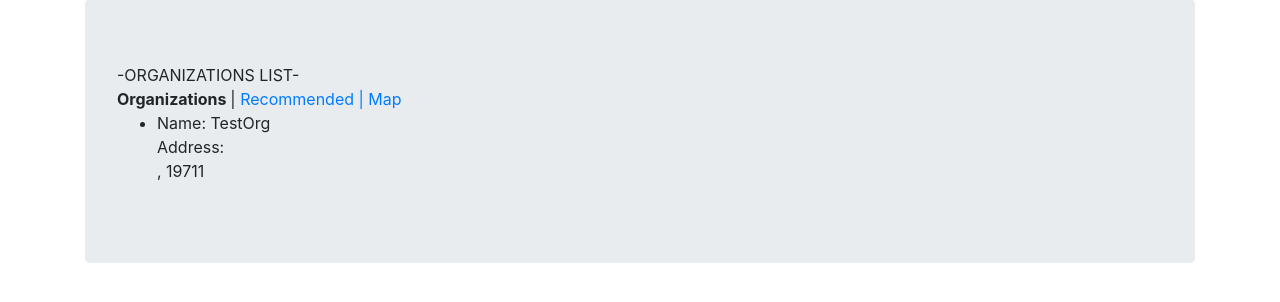
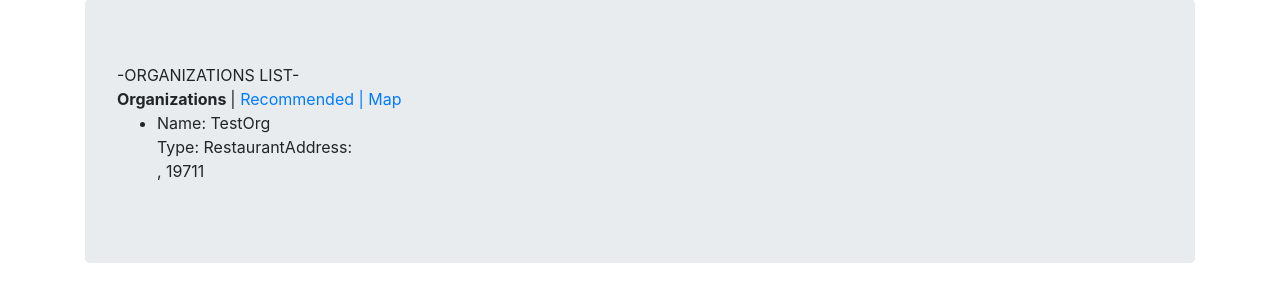
Before and after one commit to Delaware2016/team-2, a PHP site: page /org_list.php in a window 1280 px wide. Shown: the part 177-479 px from the top of the page. Run offline with PHP 8.4, Linux system fonts and the light colour scheme; data comes from the database, SQL or seed files in the repository; data that the repository does not hold is empty; some libraries are stand-ins or nearby versions.

Commit message:
added orgType to template

```diff
--- a/html/org_list.php
+++ b/html/org_list.php
@@ -36,6 +36,7 @@ $dbname = "mydb";
 			while($row = $result->fetch_assoc()) {
 				echo "<li>";
 		        echo "Name: " . $row["orgName"] . "<br>";
+		        echo "Type: " . $row['orgType'];
 		        echo "Address: " . $row["orgStreet"] . "<br>";
 		        echo $row["orgCity"] . ", " . $row["orgState"] . " " .  $row["orgZip"] . "<br>";
 		        //echo "<hr>";
```
